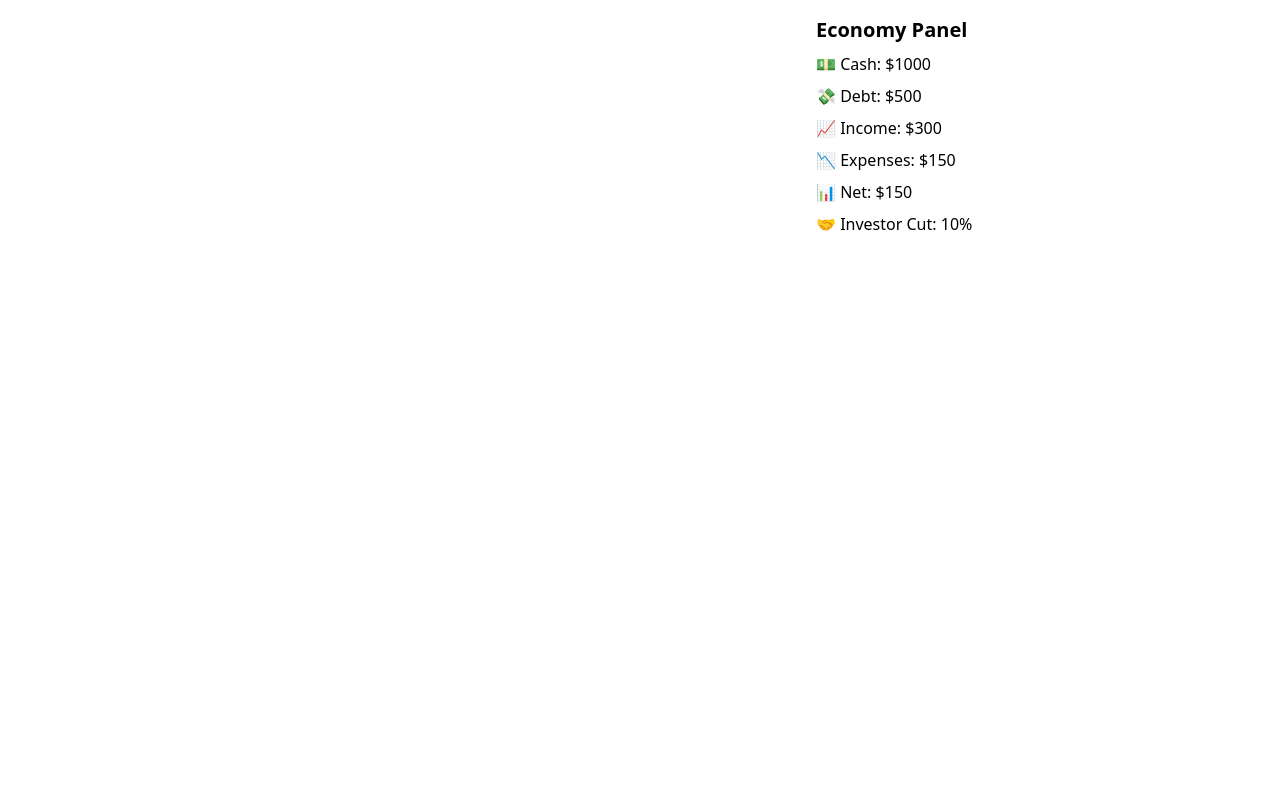
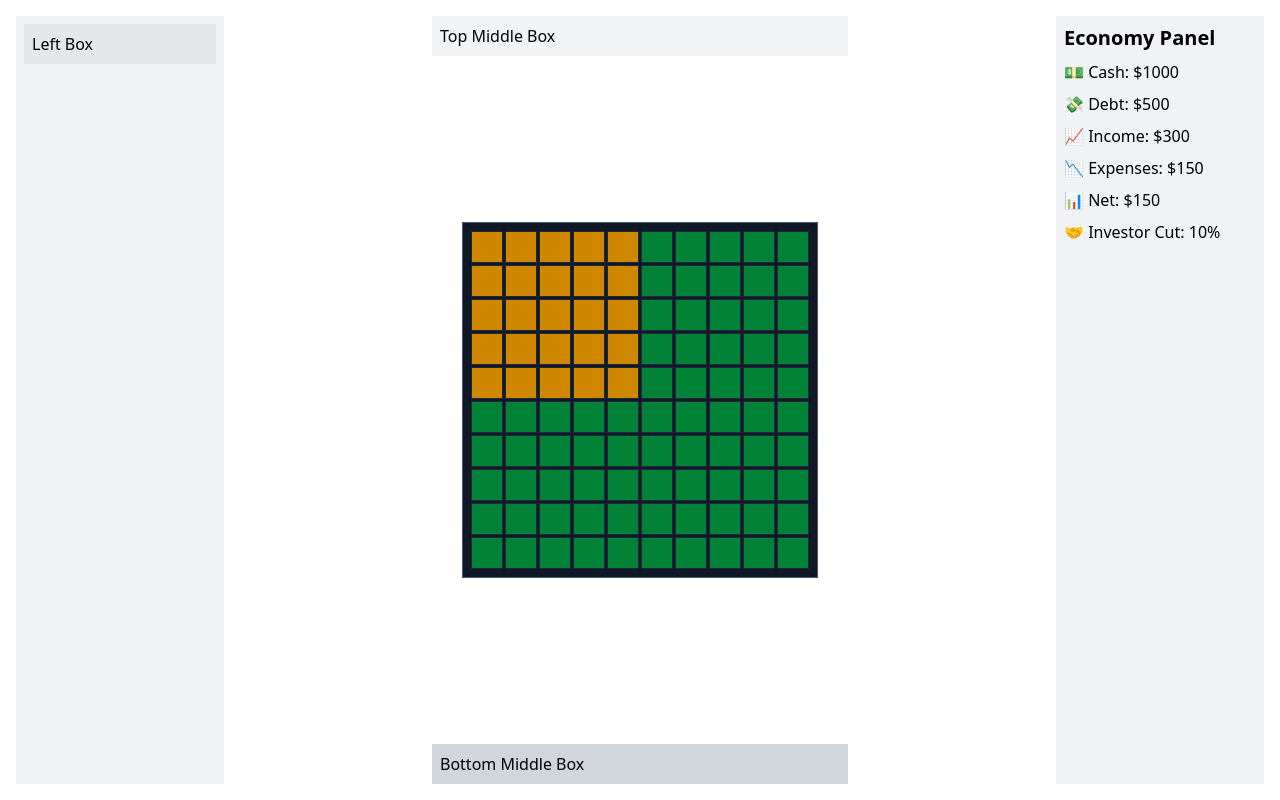
Before and after one commit to TeukuFathan/strikeconomy, a React (Vite) app: page / in a window 1280 px wide. Built offline with nearby package versions, Linux system fonts and the light colour scheme.

Commit message:
Basic UI and Game Map

```diff
--- a/src/App.jsx
+++ b/src/App.jsx
@@ -1,5 +1,6 @@
 import { useState } from 'react';
-import EconomyPanel from './component/EconomyPanel';
+import GameMap from './component/GameMap';
+import UI from './component/Ui';
 
 function App() {
   const [economy, setEconomy] = useState({
@@ -7,14 +8,26 @@ function App() {
     debt: 500,
     income: 300,
     expenses: 150,
-    investorCut: 0.1, // 10%
+    investorCut: 0.1,
   });
 
+  const [soldiers, setSoldiers] = useState([]);
+  const barrackPos = { x: 0, y: 0 }; // top-left corner of the map
+
+  const handleSpawnSoldier = () => {
+    const newX = 6;
+    const newY = soldiers.length * 2; // staggers down
+    setSoldiers([...soldiers, { x: newX, y: newY }]);
+    setEconomy((prev) => ({
+      ...prev,
+      cash: prev.cash - 150,
+    }));
+  };
+
   return (
-    <div className="flex justify-end px-4 sm:px-8 md:px-12 lg:px-20 py-4">
-      <div className="max-w-sm w-full">
-        <EconomyPanel economy={economy} />
-      </div>
+    <div className="relative w-full h-screen flex flex-col items-center justify-center gap-4">
+      <GameMap barrackPos={barrackPos} soldiers={soldiers} />
+      <UI economy={economy} setEconomy={setEconomy} onSpawnSoldier={handleSpawnSoldier} />
     </div>
   );
 }
--- a/src/component/economyPanel.tsx
+++ b/src/component/EconomyPanel.jsx
@@ -1,10 +1,4 @@
-import type { EconomyState } from '../types';
-
-interface Props {
-  economy: EconomyState;
-}
-
-export default function EconomyPanel({ economy }: Props) {
+export default function EconomyPanel({ economy }) {
   const net = economy.income - economy.expenses;
 
   return (
--- /dev/null
+++ b/src/component/GameMap.jsx
@@ -0,0 +1,38 @@
+
+const GRID_SIZE = 10;
+
+export default function GameMap({ barrackPos, soldiers }) {
+  return (
+    <div className="grid grid-cols-10 gap-0.5 w-fit bg-gray-900 p-2 border border-gray-600">
+      {[...Array(GRID_SIZE * GRID_SIZE)].map((_, i) => {
+        const x = i % GRID_SIZE;
+        const y = Math.floor(i / GRID_SIZE);
+
+        const isBarrack =
+          x >= barrackPos.x &&
+          x < barrackPos.x + 5 &&
+          y >= barrackPos.y &&
+          y < barrackPos.y + 5;
+
+        const isSoldier = soldiers.some(
+          (s) =>
+            x >= s.x &&
+            x < s.x + 2 &&
+            y >= s.y &&
+            y < s.y + 2
+        );
+
+        let cellClass = 'bg-green-700';
+        if (isBarrack) cellClass = 'bg-yellow-600';
+        if (isSoldier) cellClass = 'bg-blue-500';
+
+        return (
+          <div
+            key={i}
+            className={`w-8 h-8 ${cellClass} border border-gray-800`}
+          ></div>
+        );
+      })}
+    </div>
+  );
+}
--- /dev/null
+++ b/src/component/Ui.jsx
@@ -0,0 +1,29 @@
+import EconomyPanel from './EconomyPanel';
+// import LogPanel from './LogPanel';     ← for middle top
+// import ActionPanel from './ActionPanel'; ← for middle bottom
+// import InfoPanel from './InfoPanel';     ← for left panel
+
+export default function UI({ economy }) {
+  return (
+    <div className="absolute inset-0 flex justify-between p-4 pointer-events-none">
+
+      {/* Left Box */}
+      <div className="w-1/6 pointer-events-auto bg-gray-300/30 p-2">
+        {/* <InfoPanel /> */}
+        <div className="bg-gray-200 p-2">Left Box</div>
+      </div>
+
+      {/* Middle Box (Top & Bottom stacked) */}
+      <div className="w-2/6 flex flex-col justify-between space-y-4 pointer-events-auto">
+        <div className="bg-gray-100 p-2">Top Middle Box</div>
+        <div className="bg-gray-300 p-2">Bottom Middle Box</div>
+      </div>
+
+      {/* Right Box (EconomyPanel) */}
+      <div className="w-1/6 pointer-events-auto bg-gray-300/30 p-2">
+        <EconomyPanel economy={economy} />
+      </div>
+
+    </div>
+  );
+}
```
